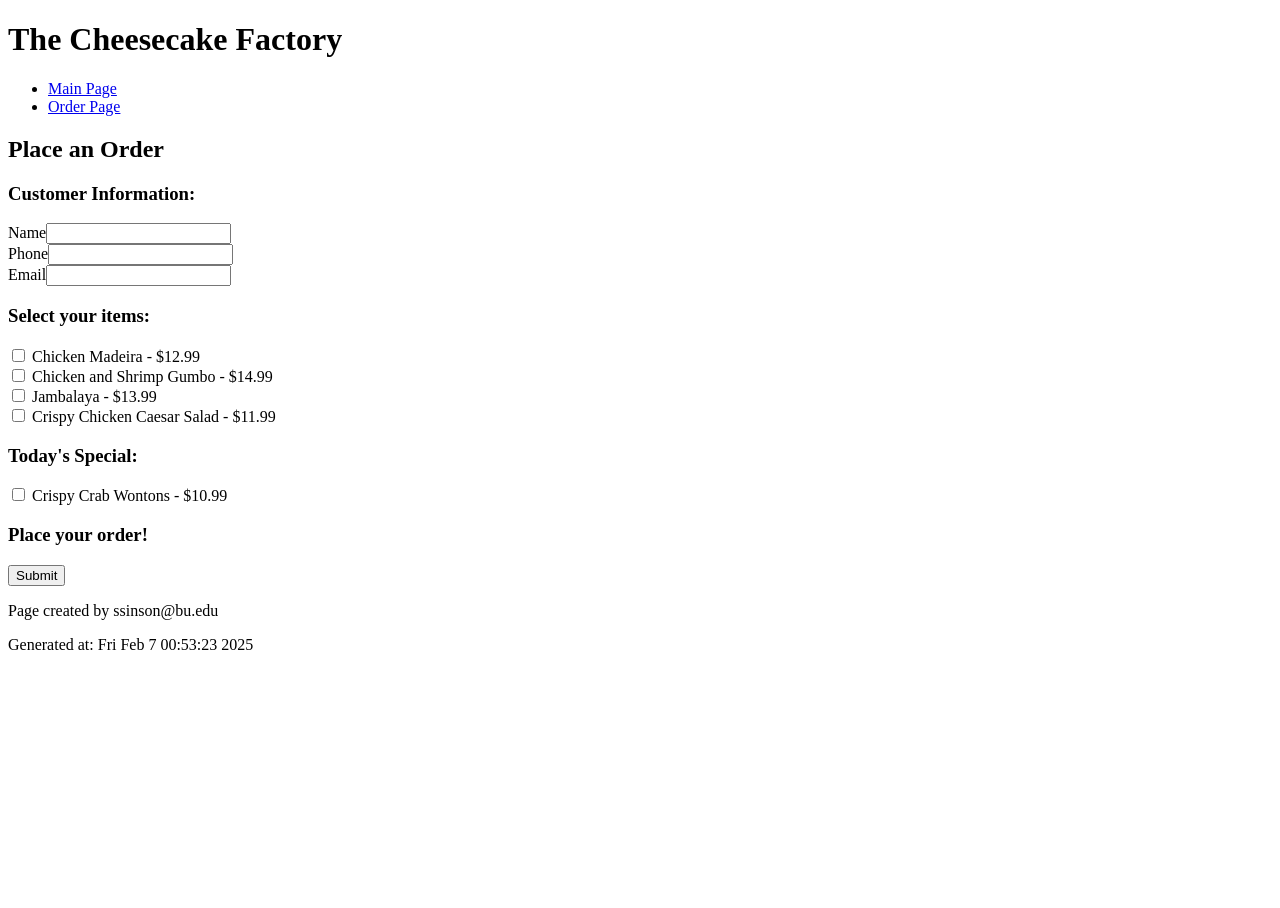
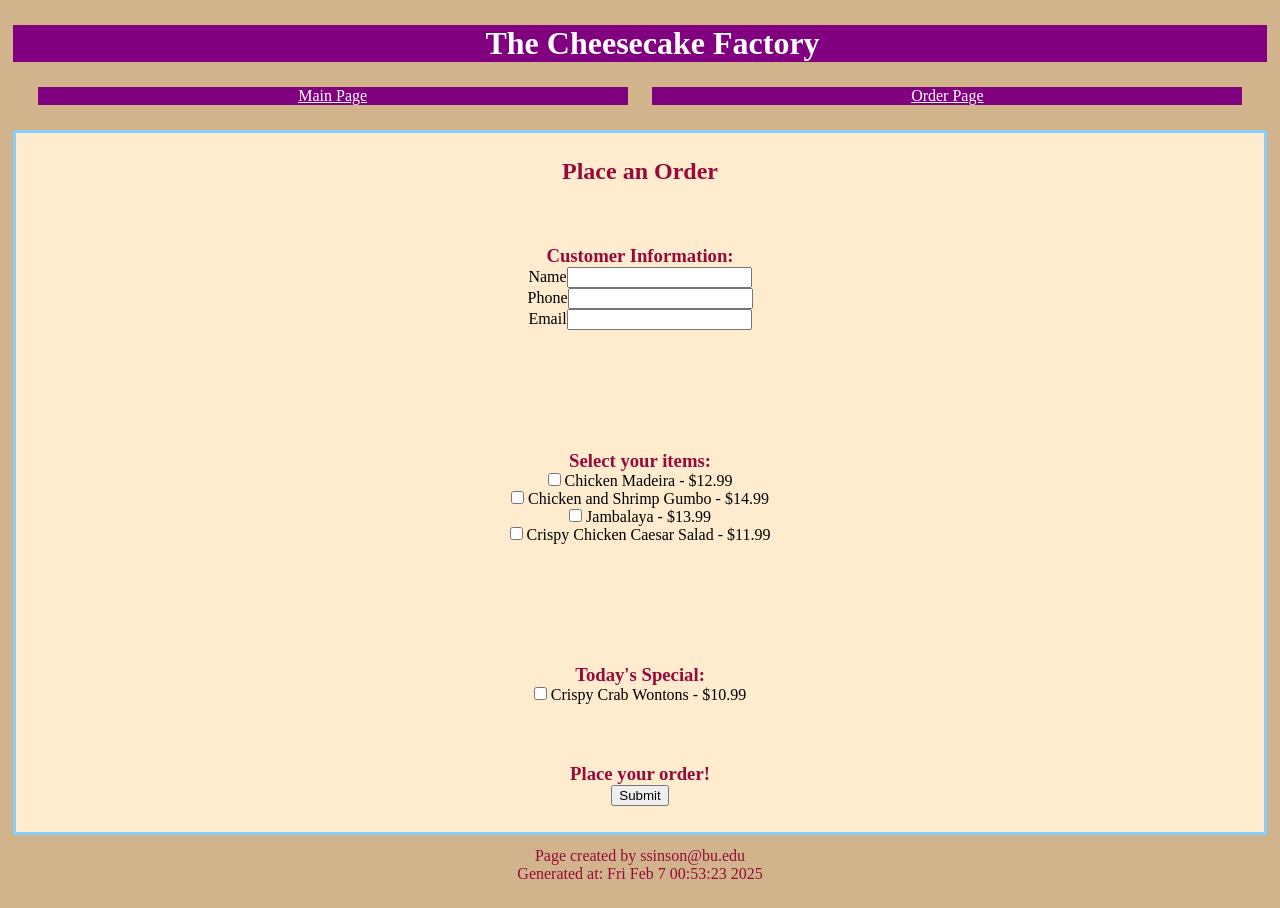
Before and after one commit to Lance655/cs412, a Django app: page /restaurant/order in a window 1280 px wide. Before the commit the page ends 650 px from the top, so only its background shows below. Run offline with Django 5.2, Linux system fonts and the light colour scheme.

Commit message:
assignment4 css wip

```diff
--- a/restaurant/templates/restaurant/base.html
+++ b/restaurant/templates/restaurant/base.html
@@ -11,9 +11,10 @@ Description: The base html template for the restaurant website.
     <head lang="en">
         <meta charset="UTF-8">
         <title>The Cheesecake Factory</title>
-        <!-- <link rel="stylesheet" href="{% static 'styles.css' %}"> -->
+        <link rel="stylesheet" href="{% static 'restaurant_styles.css' %}">
     </head>
     <body>
+        <div class="wrapper">
 
             <header>
                 <h1>The Cheesecake Factory</h1>
@@ -25,7 +26,6 @@ Description: The base html template for the restaurant website.
                     <li> <a href="{% url 'main' %}">Main Page</a> </li>
                     <li> <a href="{% url 'order' %} ">Order Page</a> </li>
                 </ul>
-
             </nav>
 
             <main>
@@ -42,6 +42,8 @@ Description: The base html template for the restaurant website.
                 <p>Generated at: {{time}} </p>
             </footer>
 
+        </div>
+
     </body>
 
 </html>
--- a/restaurant/templates/restaurant/order.html
+++ b/restaurant/templates/restaurant/order.html
@@ -17,14 +17,17 @@ Description: The order html template for the restaurant website.
         <!--
         Ask user to input their personal information
         -->
+        <div class="customer_info">
             <h3>Customer Information:</h3>
             Name<input type="text" name="name"><br>
             Phone<input type="text" name="phone"><br>
             Email<input type="text" name="email"><br>
+        </div>
 
         <!--
         Select items checkboxes
         -->
+        <div class="select_items">
             <h3>Select your items:</h3>
             <input type="checkbox" name="Chicken Madeira" id="Chicken Madeira" value="Chicken Madeira">
             <label for="Chicken Madeira">Chicken Madeira - $12.99</label>
@@ -41,15 +44,17 @@ Description: The order html template for the restaurant website.
             <input type="checkbox" name="Crispy Chicken Caesar Salad" id="Crispy Chicken Caesar Salad" value="Crispy Chicken Caesar Salad">
             <label for="Crispy Chicken Caesar Salad">Crispy Chicken Caesar Salad - $11.99</label>
             <br>
+        </div>
 
 
         <!--
         Special food item
         -->
+        <div class="special">
             <h3>Today's Special:</h3>
             <input type="checkbox" name="{{special_item}}" id="special" value="{{special_item}}">
             <label for="special">{{special_item}} - ${{special_item_price}}</label>
-
+        </div>
 
         <!--
         Submit button
--- a/static/restaurant_styles.css
+++ b/static/restaurant_styles.css
@@ -0,0 +1,119 @@
+/* css file for the restaurants assignment 4 */
+
+* {
+    box-sizing: border-box;
+    margin: 0;
+}
+
+.wrapper {
+    padding: 1%;
+    background-color: tan;
+}
+
+
+
+
+
+/* ----------- header ----------- */
+header {
+    background-color: purple;
+}
+
+h1 {
+    text-align: center;
+    margin: 1% auto;
+    margin-left: 2%;
+    color: white;
+}
+
+h2, h3, h4 {
+    color: rgb(151, 10, 57);
+}
+
+/* ----------- header ----------- */
+
+
+
+
+/* ----------- navigation ----------- */
+
+nav {
+    margin: 1%;
+}
+
+nav ul {
+    display: flex;
+    flex-direction: row;
+    padding-left: 0;
+}
+
+nav ul li {
+    list-style: none;
+    width: 100%;
+    text-align: center;
+    background-color: purple;
+    margin: 1%;
+}
+
+nav a {
+    color: white;
+}
+
+/* ----------- navigation ----------- */
+
+
+/* ----------- main ----------- */
+
+main {
+    text-align: center;
+    padding: 2%;
+    background-color: blanchedalmond;
+    border: 3px, solid, lightskyblue;
+}
+
+.customer_info {
+    padding: 5%;
+}
+
+.select_items {
+    padding: 5%;
+}
+
+.special {
+    padding: 5%;
+}
+
+.confirm_info {
+    padding: 5%;
+}
+
+.confirm_details {
+    padding: 5%;
+}
+
+.confirm_total {
+    padding: 5%;
+}
+
+.confirm_ready_time {
+    padding: 5%;
+}
+
+.confirm_details ul {
+    list-style: none;
+    padding-left: 0;
+}
+
+/* ----------- main ----------- */
+
+
+
+/* ----------- footer ----------- */
+
+footer {
+    text-align: center;
+    padding: 1%;
+    color: rgb(151, 10, 57);
+}
+
+/* ----------- footer ----------- */
```
Also changed, not shown: restaurant/templates/restaurant/confirmation.html (+8 -0 lines). Lines whose indentation alone changed are shown as unchanged.
